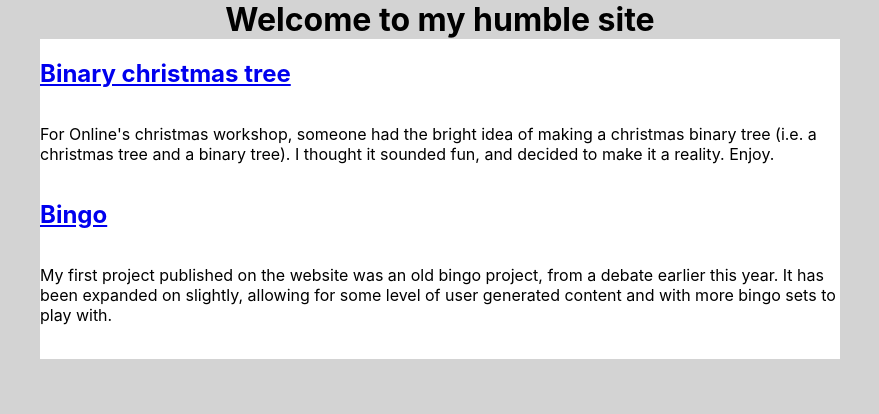
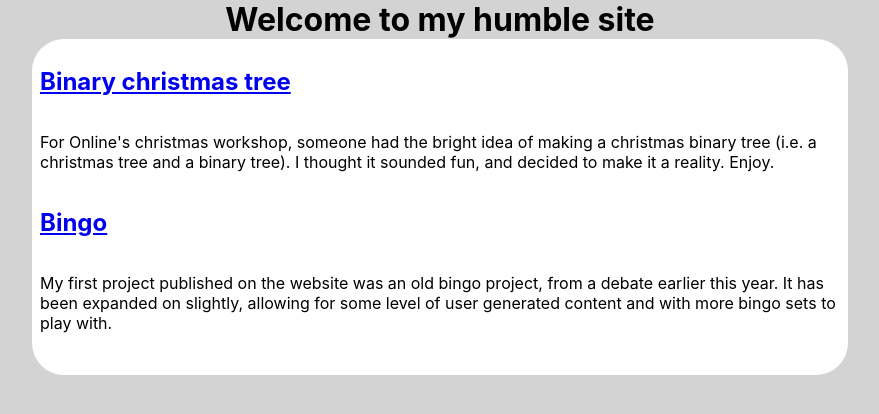
Before and after one commit to MittBrukernavn/alexandersen, a React (Create React App) app in the folder client/: page / in a window 1280 px wide. Shown: the top 414 px of the page, without its empty margins (200-1079 px from the left). Built offline with nearby package versions, Linux system fonts and the light colour scheme.

Commit message:
Added border-radius because of complaints

```diff
--- a/client/src/components/home/Body.jsx
+++ b/client/src/components/home/Body.jsx
@@ -10,6 +10,8 @@ const Wrapper = styled.div`
   min-height: 20em;
   background-color: white;
   margin: auto;
+  border-radius: 2em;
+  padding: 0.5em;
 `;
 
 const Body = props => (
```
